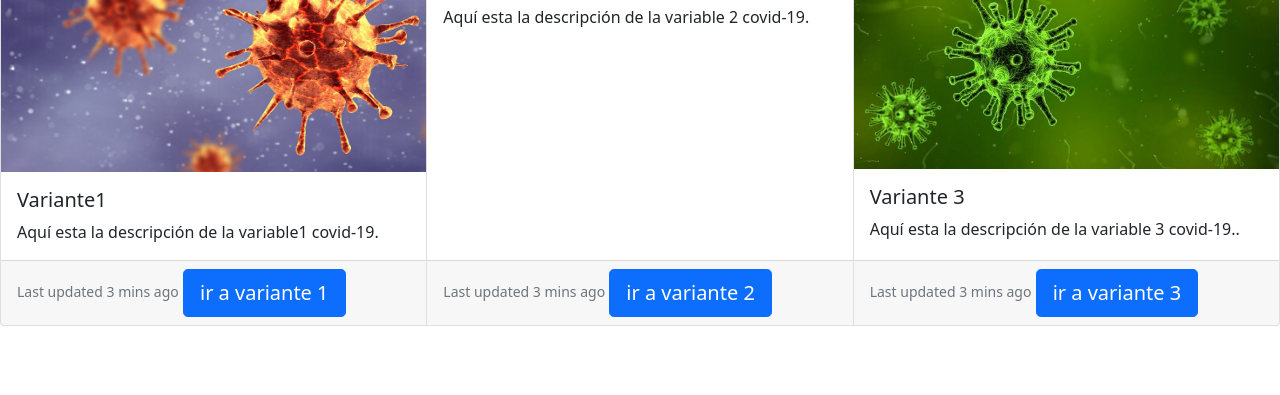
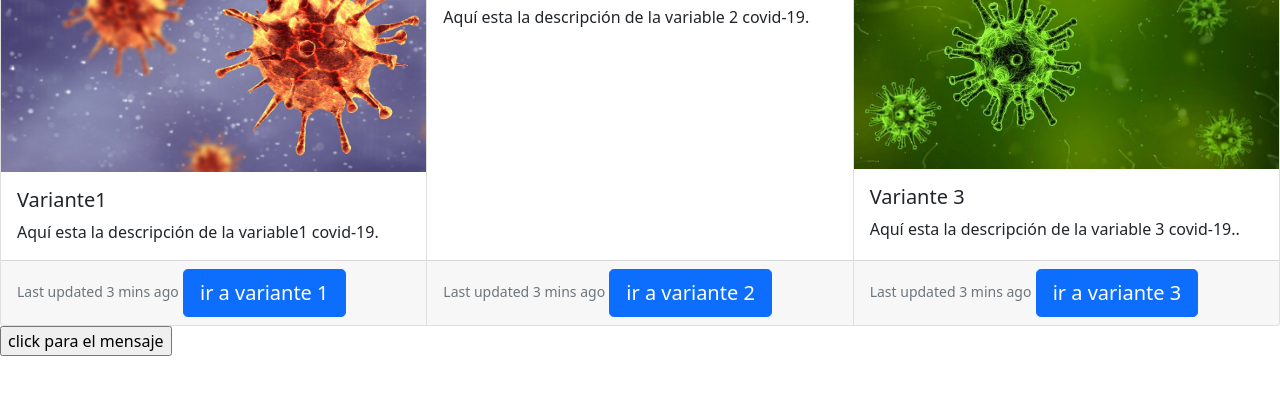
Before and after one commit to Sol-Mar27/LenguajesN, a plain HTML site: page index.html in a window 1280 px wide. Shown: the part 315-710 px from the top of the page. Drawn offline with nearby package versions, Linux system fonts and the light colour scheme.

Commit message:
añadimos un nuevo boton de alerta

```diff
--- a/index.html
+++ b/index.html
@@ -8,6 +8,7 @@
     <link href="https://cdn.jsdelivr.net/npm/bootstrap@5.1.0/dist/css/bootstrap.min.css" rel="stylesheet" integrity="sha384-KyZXEAg3QhqLMpG8r+8fhAXLRk2vvoC2f3B09zVXn8CA5QIVfZOJ3BCsw2P0p/We" crossorigin="anonymous">
     <script src="https://cdn.jsdelivr.net/npm/@popperjs/core@2.9.3/dist/umd/popper.min.js" integrity="sha384-eMNCOe7tC1doHpGoWe/6oMVemdAVTMs2xqW4mwXrXsW0L84Iytr2wi5v2QjrP/xp" crossorigin="anonymous"></script>
     <script src="https://cdn.jsdelivr.net/npm/bootstrap@5.1.0/dist/js/bootstrap.min.js" integrity="sha384-cn7l7gDp0eyniUwwAZgrzD06kc/tftFf19TOAs2zVinnD/C7E91j9yyk5//jjpt/" crossorigin="anonymous"></script>
+    <script src="js/js.js"></script>
     <title>Mi primera página web</title>
 </head>
 
@@ -73,6 +74,8 @@
         </div>
     </div>
 
+    <input type="button" onclick="hola()" value="click para el mensaje">
+
 </body>
 
 </html>
--- a/js/js.js
+++ b/js/js.js
@@ -0,0 +1,4 @@
+function hola() {
+    alert("Bienvenidos a mi primera página web");
+
+}
```
